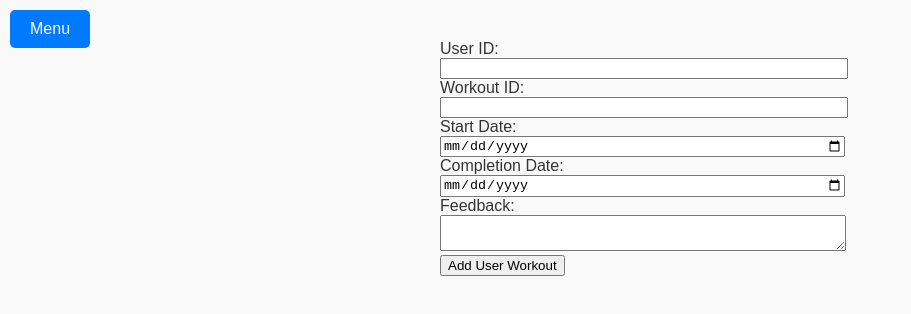
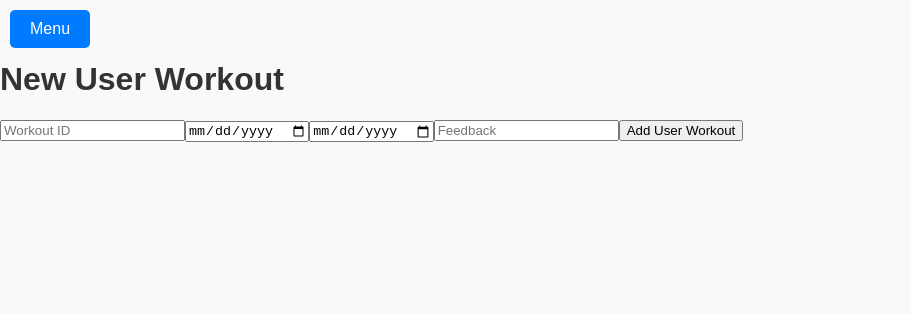
Before and after one commit to khking435/workout-tracker, a React (Create React App) app: page /add-user-workout in a window 1280 px wide. Shown: the top 314 px of the page, without its empty margins (0-911 px from the left). Built offline with nearby package versions, Linux system fonts and the light colour scheme.

Commit message:
Tried fixing userworkout form not submitting to backend

```diff
--- a/src/components/User/UserWorkoutForm.js
+++ b/src/components/User/UserWorkoutForm.js
@@ -1,101 +1,67 @@
-import React, { useState } from 'react';
+import React, { useState, useEffect } from 'react';
+import { useNavigate } from 'react-router-dom';
 
-// Component for user workout form
-const UserWorkoutForm = ({ onSubmit }) => {
-    // State hooks for form fields
-    const [userID, setUserID] = useState('');
-    const [workoutID, setWorkoutID] = useState('');
-    const [startDate, setStartDate] = useState('');
-    const [completionDate, setCompletionDate] = useState('');
-    const [feedback, setFeedback] = useState('');
+const UserWorkoutForm = ({ userId }) => {
+  const navigate = useNavigate();
+  const [workout, setWorkout] = useState({
+    workoutId: '',
+    startDate: '',
+    completionDate: '',
+    feedback: ''
+  });
 
-    // Handle form submission
   const handleSubmit = (e) => {
-        e.preventDefault(); // Prevent default form submission
-        const newUserWorkout = { userID, workoutID, startDate, completionDate, feedback };
+    e.preventDefault();
 
-        // Send POST request to API
-        fetch('http://127.0.0.1:5555/userworkouts', {
-            method: 'POST',
-            headers: {
-                'Content-Type': 'application/json',
-            },
-            body: JSON.stringify(newUserWorkout),
+    const method = workout.id ? 'PUT' : 'POST'; // Use workout.id to determine if it's an edit or new entry
+    const url = workout.id ? `http://localhost:5555/userworkouts/${workout.id}` : 'http://localhost:5555/userworkouts';
+
+    // Format dates as ISO strings
+    const formattedStartDate = new Date(workout.startDate).toISOString().split('T')[0];
+    const formattedCompletionDate = new Date(workout.completionDate).toISOString().split('T')[0];
+
+    fetch(url, {
+      method: method,
+      headers: { 'Content-Type': 'application/json' },
+      body: JSON.stringify({
+        ...workout,
+        startDate: formattedStartDate,
+        completionDate: formattedCompletionDate
       })
-            .then(response => response.json())
+    })
+    .then(response => {
+      if (!response.ok) {
+        throw new Error('Failed to add user workout');
+      }
+      return response.json();
+    })
     .then(data => {
-                onSubmit(data); // Call onSubmit prop with new user workout data
-                // Clear form fields
-                setUserID('');
-                setWorkoutID('');
-                setStartDate('');
-                setCompletionDate('');
-                setFeedback('');
+      console.log('User workout added:', data);
+      navigate('/userworkoutList'); // Redirect after successful submission
     })
-            .catch(error => console.error('Error adding user workout:', error));
+    .catch(error => {
+      console.error('Error adding user workout:', error.message);
+      // Optionally, update state or display an error message to the user
+    });
+  };
+
+  const handleChange = (e) => {
+    const { name, value } = e.target;
+    setWorkout({ ...workout, [name]: value });
   };
 
   return (
-        // Form element with Bootstrap styling
-        <form onSubmit={handleSubmit} style={{ maxWidth: '400px', margin: 'auto' }}>
-            <div className="mb-3">
-                <label htmlFor="userID" className="form-label">User ID:</label>
-                <input
-                    type="text"
-                    className="form-control"
-                    id="userID"
-                    value={userID}
-                    onChange={(e) => setUserID(e.target.value)}
-                    style={{ width: '100%' }}
-                />
+    <div>
+      <h1>New User Workout</h1>
+      <form onSubmit={handleSubmit}>
+        <input type="text" name="workoutId" value={workout.workoutId} onChange={handleChange} placeholder="Workout ID" required />
+        <input type="date" name="startDate" value={workout.startDate} onChange={handleChange} required />
+        <input type="date" name="completionDate" value={workout.completionDate} onChange={handleChange} required />
+        <input type="text" name="feedback" value={workout.feedback} onChange={handleChange} placeholder="Feedback" required />
+
+        <button type="submit">Add User Workout</button>
+      </form>
     </div>
-            <div className="mb-3">
-                <label htmlFor="workoutID" className="form-label">Workout ID:</label>
-                <input
-                    type="text"
-                    className="form-control"
-                    id="workoutID"
-                    value={workoutID}
-                    onChange={(e) => setWorkoutID(e.target.value)}
-                    style={{ width: '100%' }}
-                />
-            </div>
-            <div className="mb-3">
-                <label htmlFor="startDate" className="form-label">Start Date:</label>
-                <input
-                    type="date"
-                    className="form-control"
-                    id="startDate"
-                    value={startDate}
-                    onChange={(e) => setStartDate(e.target.value)}
-                    style={{ width: '100%' }}
-                />
-            </div>
-            <div className="mb-3">
-                <label htmlFor="completionDate" className="form-label">Completion Date:</label>
-                <input
-                    type="date"
-                    className="form-control"
-                    id="completionDate"
-                    value={completionDate}
-                    onChange={(e) => setCompletionDate(e.target.value)}
-                    style={{ width: '100%' }}
-                />
-            </div>
-            <div className="mb-3">
-                <label htmlFor="feedback" className="form-label">Feedback:</label>
-                <textarea
-                    className="form-control"
-                    id="feedback"
-                    value={feedback}
-                    onChange={(e) => setFeedback(e.target.value)}
-                    style={{ width: '100%' }}
-                />
-            </div>
-            <div className="d-grid gap-2">
-                <button type="submit" className="btn btn-primary btn-block">Add User Workout</button>
-            </div>
-        </form>
   );
 };
 
```
Also changed, not shown: 1 other file (tests, documents, lock files or other folders). Lines whose indentation alone changed are shown as unchanged.
